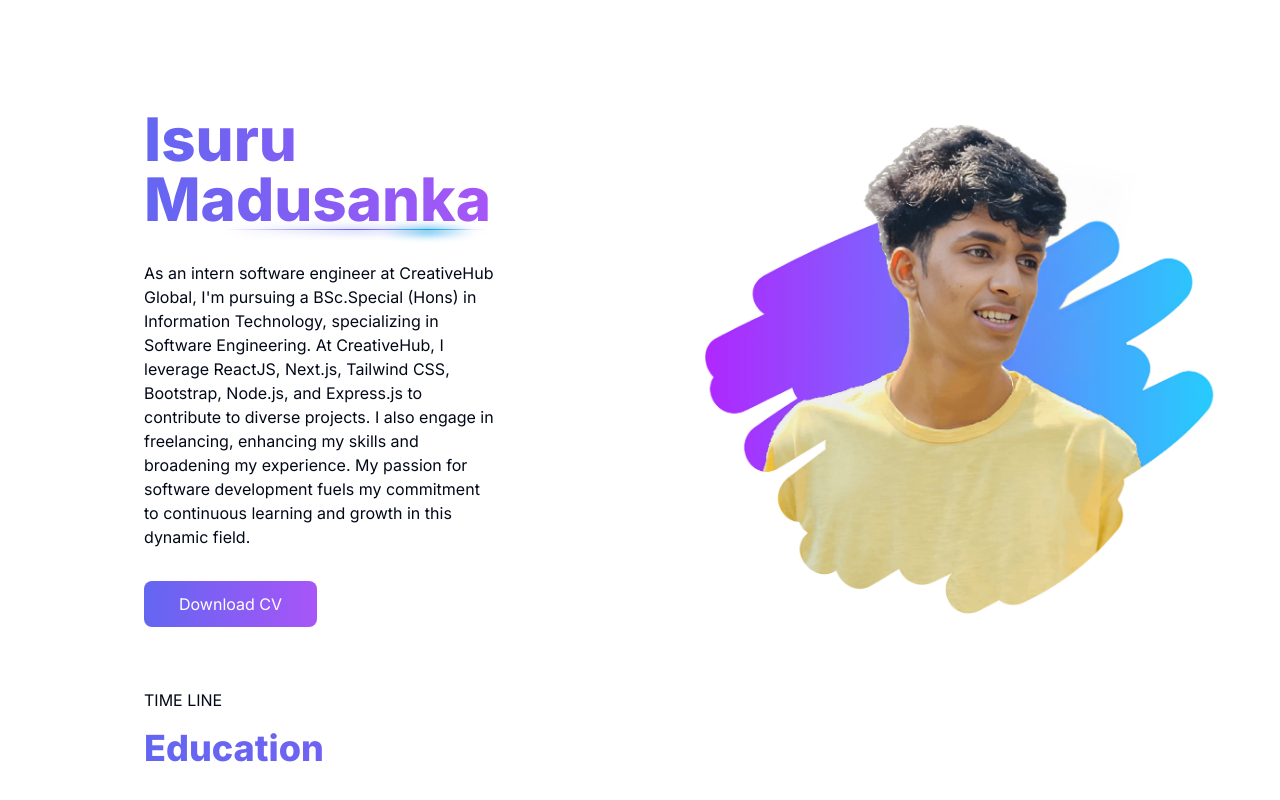
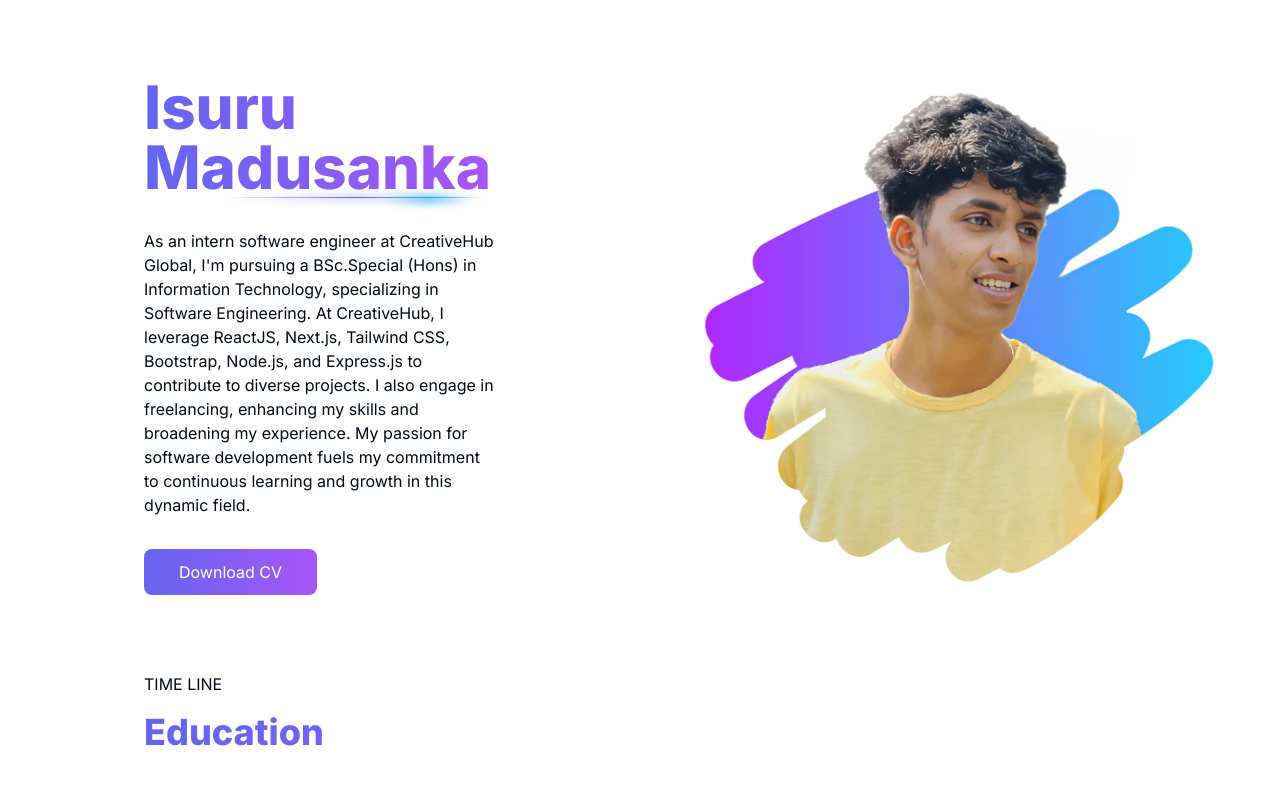
Before and after one commit to IsuruX98/Next.js-Portfolio, a Next.js app: page / in a window 1280 px wide. Shown: the top 800 px of the page. Built offline with nearby package versions, Linux system fonts and the light colour scheme.

Commit message:
view layout fixed

```diff
--- a/components/Hero.tsx
+++ b/components/Hero.tsx
@@ -4,7 +4,7 @@ import Image from "next/image";
 
 const Hero = () => {
   return (
-    <div className="grid lg:grid-cols-2 2xl:pt-12 xl:pt-12 lg:pt-20 sm:mr-0 mr-[-80px]">
+    <div className="grid lg:grid-cols-2 2xl:py-10 xl:py-4 lg:pt-20 sm:mr-0 mr-[-80px]">
       <div className="flex flex-col justify-center">
         <div className="flex flex-col gap-8 xl:px-36 lg:px-20 px-12 lg:pt-0 pt-32">
           <div className="text-6xl font-extrabold bg-gradient-to-r from-indigo-500 to-purple-500 text-transparent bg-clip-text">
```
